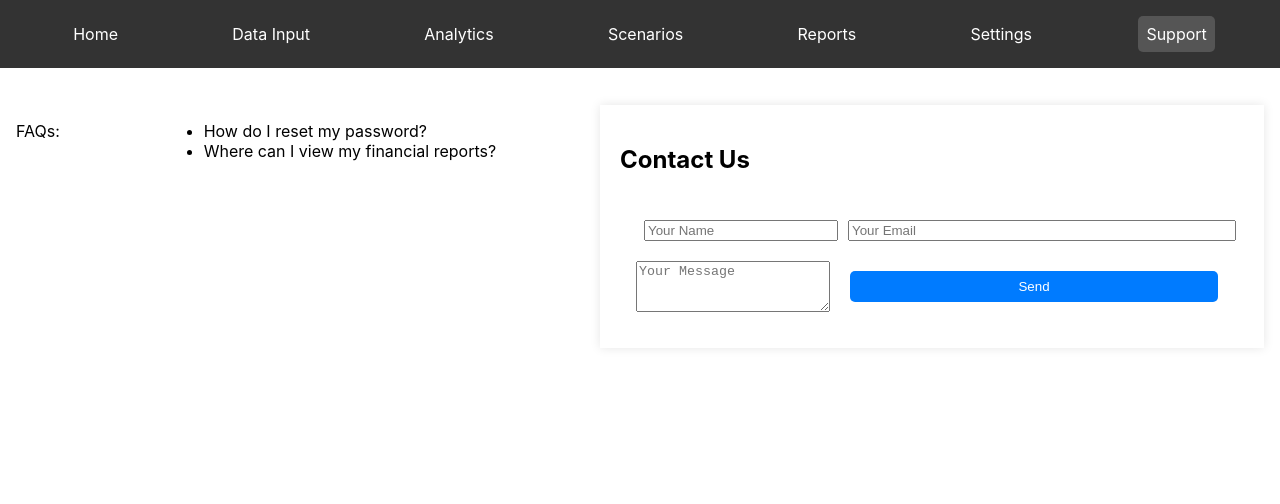
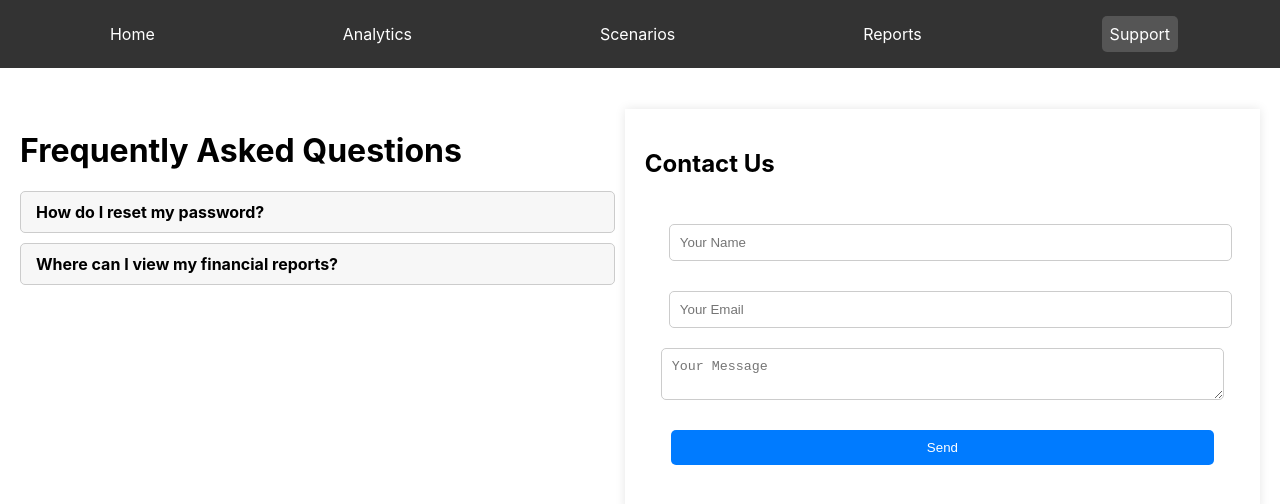
Before and after one commit to siddu1324/finoptixx, a React (Create React App) app in the folder client/: page /support in a window 1280 px wide. Shown: the top 504 px of the page. Built offline with nearby package versions, Linux system fonts and the light colour scheme.

Commit message:
improved the support page and deleted navlinks not used

```diff
--- a/client/src/App.js
+++ b/client/src/App.js
@@ -28,9 +28,7 @@ const RoutesWrapper = () => {
         <Route path="/" element={<HomePage />} />
         <Route path="/login" element={<LoginPage />} />
 	  	<Route path="/data-input" element={<DataInputPage />} />
-        <Route path="/analytics" element={<AnalyticsPage />} />
         <Route path="/scenarios" element={<ScenarioPage />} />
-        <Route path="/settings" element={<SettingsPage />} />
         <Route path="/support" element={<SupportPage />} />
         <Route path="/reports" element={<ReportsPage />} />
       </Routes>
--- a/client/src/components/NavigationBar.js
+++ b/client/src/components/NavigationBar.js
@@ -5,11 +5,9 @@ const NavigationBar = () => {
   return (
     <nav>
       <NavLink to="/">Home</NavLink>
-      <NavLink to="/data-input">Data Input</NavLink>
-      <NavLink to="/analytics">Analytics</NavLink>
+      <NavLink to="/data-input">Analytics</NavLink>
       <NavLink to="/scenarios">Scenarios</NavLink>
       <NavLink to="/reports">Reports</NavLink>
-      <NavLink to="/settings">Settings</NavLink>
       <NavLink to="/support">Support</NavLink>
     </nav>
   );
--- a/client/src/components/SupportPage.js
+++ b/client/src/components/SupportPage.js
@@ -1,21 +1,43 @@
-import React from 'react';
+import React, { useState } from 'react';
 import "../styles.css";
 
 const SupportPage = () => {
+  const [activeIndex, setActiveIndex] = useState(-1);
+
+  const handleToggle = index => {
+    setActiveIndex(activeIndex === index ? -1 : index);
+  };
+
   return (
-    <div className="support-container">
-      <p>FAQs:</p>
-      <ul>
-        <li>How do I reset my password?</li>
-        <li>Where can I view my financial reports?</li>
-      </ul>
+    <div className="support-page">
+      <div className="faq-container">
+        <h1>Frequently Asked Questions</h1>
+        <div className="accordion">
+          <div className="accordion-item" onClick={() => handleToggle(0)}>
+            <div className="accordion-title">How do I reset my password?</div>
+            {activeIndex === 0 && (
+              <div className="accordion-content">
+                You can reset your password by going to your account settings and selecting 'Reset Password'.
+              </div>
+            )}
+          </div>
+          <div className="accordion-item" onClick={() => handleToggle(1)}>
+            <div className="accordion-title">Where can I view my financial reports?</div>
+            {activeIndex === 1 && (
+              <div className="accordion-content">
+                Your financial reports can be found in the 'Reports' section of the dashboard.
+              </div>
+            )}
+          </div>
+        </div>
+      </div>
       <div className="contact-container">
         <h2>Contact Us</h2>
-        <form>
-          <input type="text" placeholder="Your Name" />
-          <input type="email" placeholder="Your Email" />
-          <textarea placeholder="Your Message"></textarea>
-          <button type="submit">Send</button>
+        <form className="contact-form">
+          <input type="text" placeholder="Your Name" className="form-input" />
+          <input type="email" placeholder="Your Email" className="form-input" />
+          <textarea placeholder="Your Message" className="form-textarea"></textarea>
+          <button type="submit" className="form-button">Send</button>
         </form>
       </div>
     </div>
--- a/client/src/styles.css
+++ b/client/src/styles.css
@@ -256,3 +256,54 @@ nav {
   margin-bottom: 10px;  /* Adds space between the form elements */
   margin-left: 50;
 }
+.support-page {
+  display: flex;
+  justify-content: space-between;
+  padding: 20px;
+}
+
+.faq-container, .contact-container {
+  width: 48%;
+}
+
+.accordion-item {
+  background-color: #f7f7f7;
+  border: 1px solid #ccc;
+  border-radius: 5px;
+  padding: 10px 15px;
+  margin-bottom: 10px;
+  cursor: pointer;
+}
+
+.accordion-title {
+  font-weight: bold;
+}
+
+.accordion-content {
+  padding-top: 10px;
+}
+
+.contact-form {
+  display: flex;
+  flex-direction: column;
+}
+
+.form-input, .form-textarea {
+  padding: 10px;
+  margin-bottom: 10px;
+  border-radius: 5px;
+  border: 1px solid #ccc;
+}
+
+.form-button {
+  background-color: #007BFF;
+  color: white;
+  border: none;
+  padding: 10px;
+  border-radius: 5px;
+  cursor: pointer;
+}
+
+.form-button:hover {
+  background-color: #0056b3;
+}
```
Also changed, not shown: 1 other file (tests, documents, lock files or other folders).
